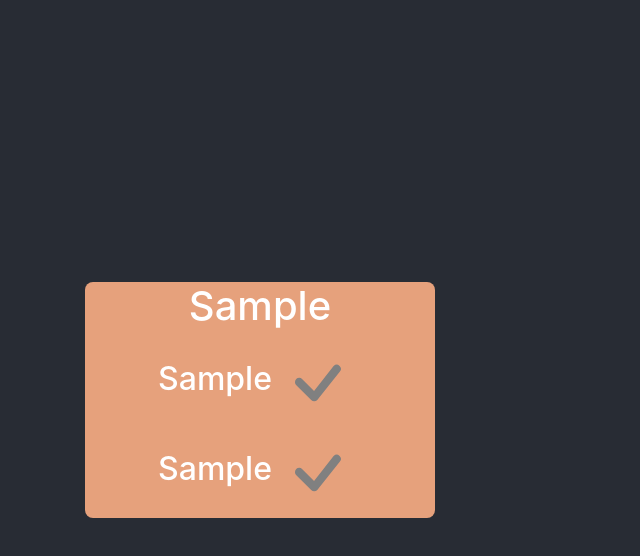
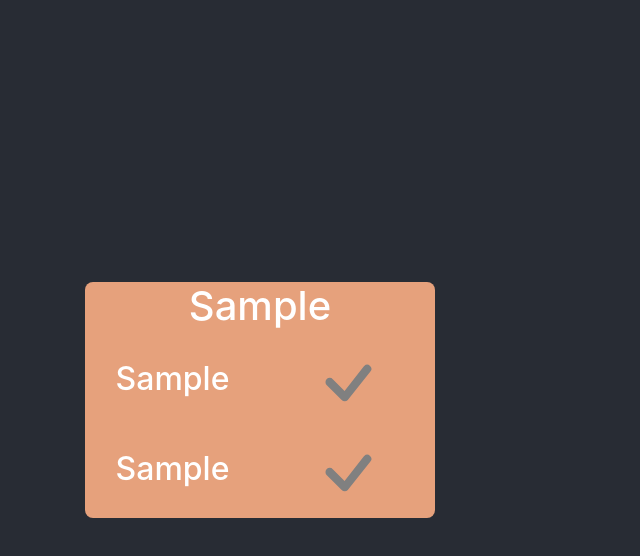
Before and after one commit to educorzo/Tasky, a React app: page / in a window 1280 px wide. Both pictures are taken after typing "Sample", "Sample", "Sample" into the empty fields and a click on the button "Done". Shown: the top 556 px of the page, without its empty margins (0-640 px from the left). Built offline with nearby package versions, Linux system fonts and the light colour scheme.

Commit message:
Improving checkpoint

```diff
--- a/css/App.css
+++ b/css/App.css
@@ -22,6 +22,12 @@
   background-color:#E6A17C;
 }
 
+.Checkpoint {
+  display: flex;
+  justify-content: center;
+  align-items: center;
+}
+
 .btn-primary {
   background-color: #349995;
   border-color: #349995;
--- a/src/Checkpoint.js
+++ b/src/Checkpoint.js
@@ -17,9 +17,9 @@ export default function Checkpoint(props) {
   }
 
   return (
-    <div>
-      <h2 key={props.checkpointId} className='d-inline'>{props.title}</h2>
-      <Check color={color} size={90} title='check' className='d-inline' onClick={changeStatus}/>
+    <div className='Checkpoint row'>
+      <h2 key={props.checkpointId} className='col-sm'>{props.title}</h2>
+      <Check color={color} size={90} title='check' className='col-sm' onClick={changeStatus}/>
     </div>
   );
 }
```
